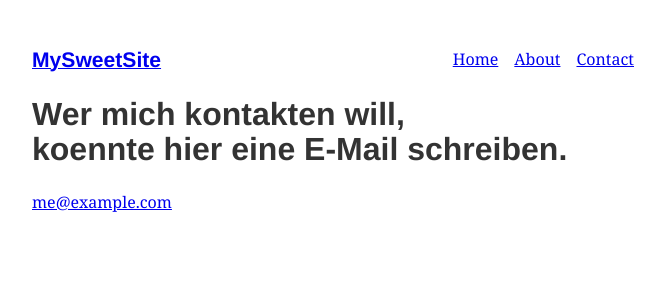
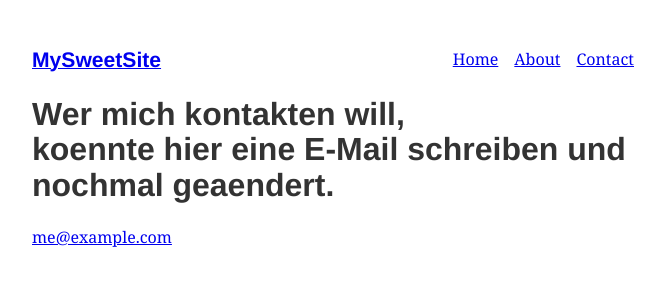
Before and after one commit to chrisneu13/gatsby3, a Gatsby site: page /contact in a window 1280 px wide. Shown: the whole page, without its empty margins (299-964 px from the left). Built offline with nearby package versions, Linux system fonts and the light colour scheme; Gatsby itself is replaced by a stand-in of ours.

Commit message:
noch was neues

```diff
--- a/src/pages/contact.js
+++ b/src/pages/contact.js
@@ -5,7 +5,7 @@ export default function Contact() {
   return (
       <Layout>
     <div>
-      <h1>Wer mich kontakten will, koennte hier eine E-Mail schreiben.</h1>
+      <h1>Wer mich kontakten will, koennte hier eine E-Mail schreiben und nochmal geaendert.</h1>
       <p>
         <a href="mailto:me@example.com">me@example.com</a>
       </p>
```
